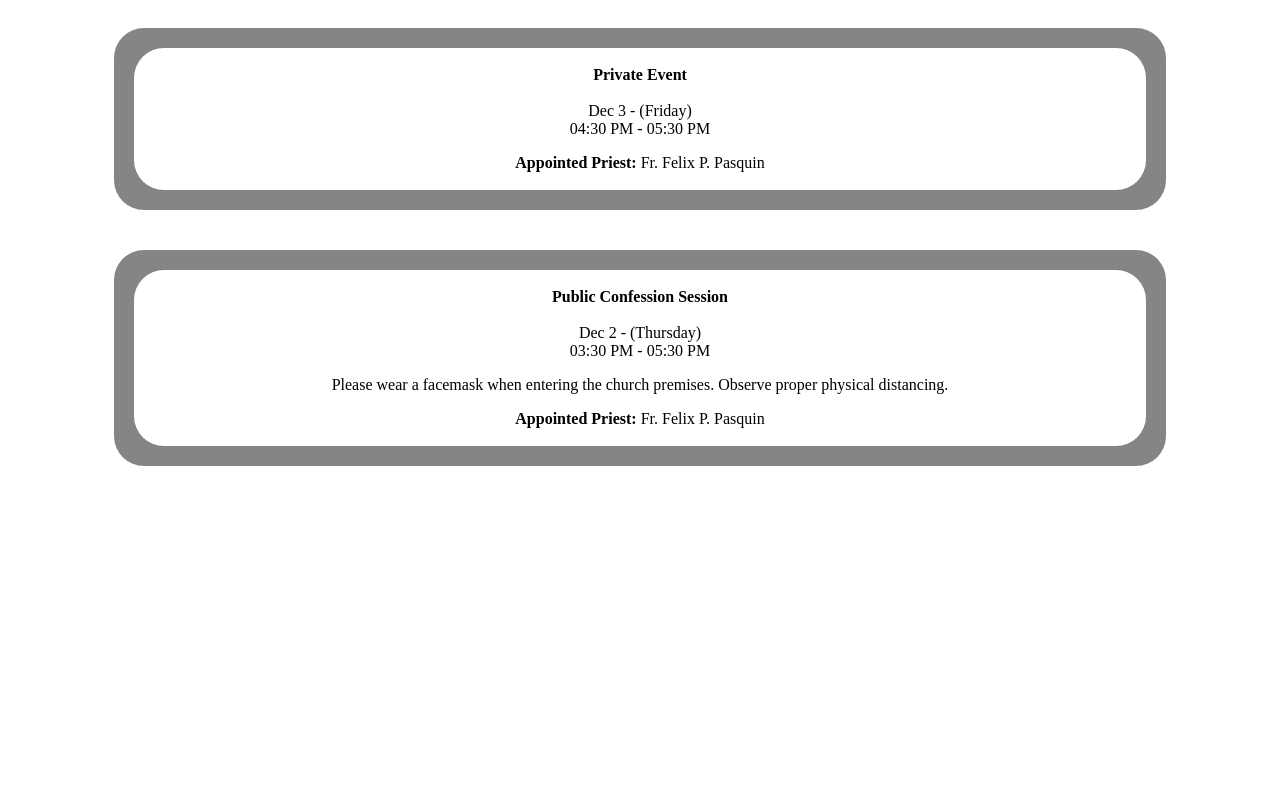
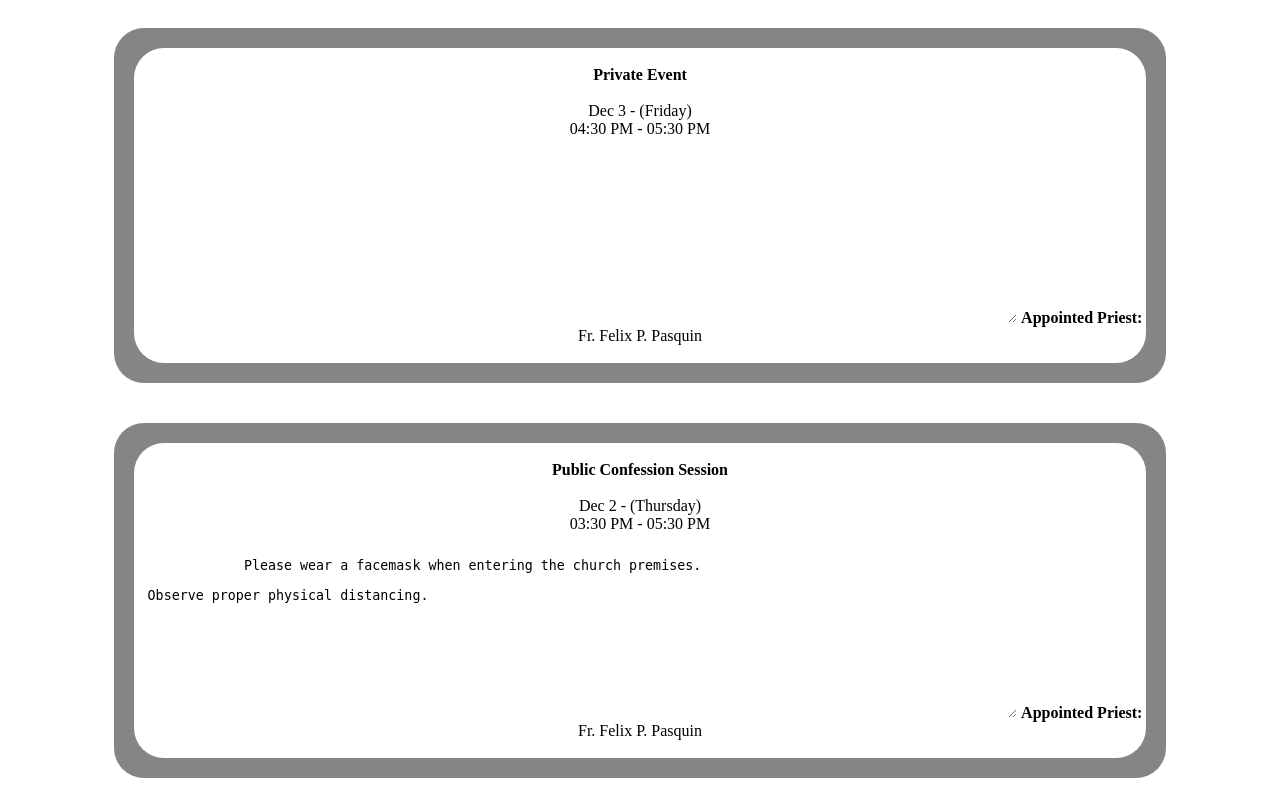
Before and after one commit to MeidenWeiss/misa-app, a PHP site: page /events.php in a window 1280 px wide. Before the commit the page ends 466 px from the top, so only its background shows below. Run offline with PHP 8.4, Linux system fonts and the light colour scheme; data comes from the database, SQL or seed files in the repository; data that the repository does not hold is empty.

Commit message:
Update events.php

```diff
--- a/events.php
+++ b/events.php
@@ -44,7 +44,7 @@ $post = new Posts();
             ?><br/>
             <?php $stime = date_create($item['startTime']);echo date_format($stime, "h:i A"); ?> -
             <?php $etime = date_create($item['endTime']); echo date_format($etime, "h:i A"); ?><br/>
-            <p>
+            <textarea class="ann" readonly>
             <?php
             if($item['category'] == "Private"){
                 // Empty
@@ -52,7 +52,7 @@ $post = new Posts();
                 echo $item['sched_note'];
             }
             ?>
-            </p>
+            </textarea>
             <b class="title-left">Appointed Priest: </b><?php echo $item['sched_priest'];?><br/><br/>
         </div>
     </div>
```
